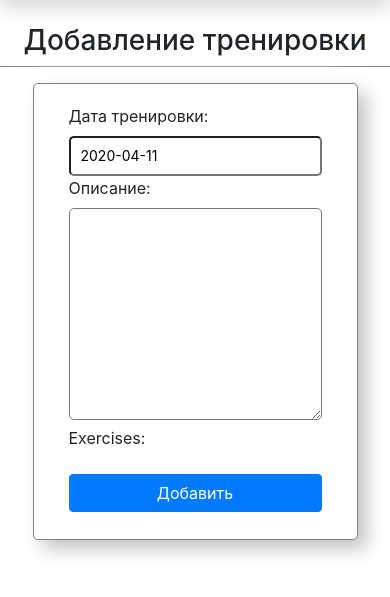
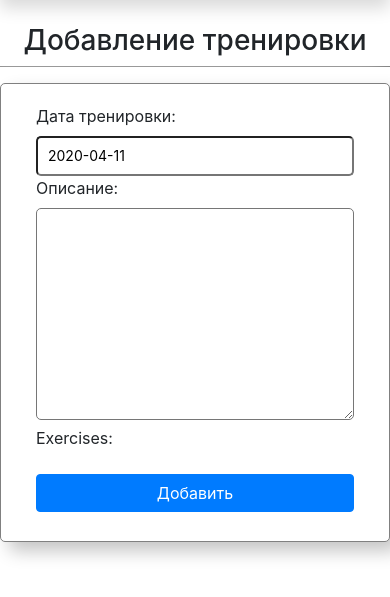
Before and after one commit to Kindface/WorkoutTracker, a Django app: page /add-workout in a window 390 px wide. Shown: the part 56-653 px from the top of the page. Run offline with Django 3.2, Linux system fonts and the light colour scheme; the visitor is signed in with stand-in values (Sample User, id 1); data that the repository does not hold is empty; some libraries are stand-ins or nearby versions.

Commit message:
fix design

```diff
--- a/static/css/style.css
+++ b/static/css/style.css
@@ -81,6 +81,9 @@
     width: auto; }
 
   .table thead {
+    font-size: small; }
+
+  #id_exercises {
     font-size: small; } }
 
 /*# sourceMappingURL=style.css.map */
--- a/static/css/style.sass
+++ b/static/css/style.sass
@@ -82,3 +82,6 @@
 
   .table thead
     font-size: small
+
+  #id_exercises
+    font-size: small
--- a/workouts/templates/edit_workout.html
+++ b/workouts/templates/edit_workout.html
@@ -9,7 +9,7 @@
     </div>
     <div class="container">
         <div class="row pt-3 justify-content-center">
-            <div class="col-10 col-lg-12 add-run justify-items-center">
+            <div class="col-12 col-lg-12 add-run justify-items-center">
                 <div class="card-body">
                     <form method="post">
                     <div class="form-group">
--- a/workouts/templates/workout_add.html
+++ b/workouts/templates/workout_add.html
@@ -10,7 +10,7 @@
         </div>
         <div class="container">
             <div class="row pt-3 justify-content-center">
-                <div class="col-10 col-lg-8 add-run justify-items-center">
+                <div class="col-12 col-lg-8 add-run justify-items-center">
                     <div class="card-body">
                         <form method="post">
                         <div class="form-group">
```
Also changed, not shown: 1 other file.
